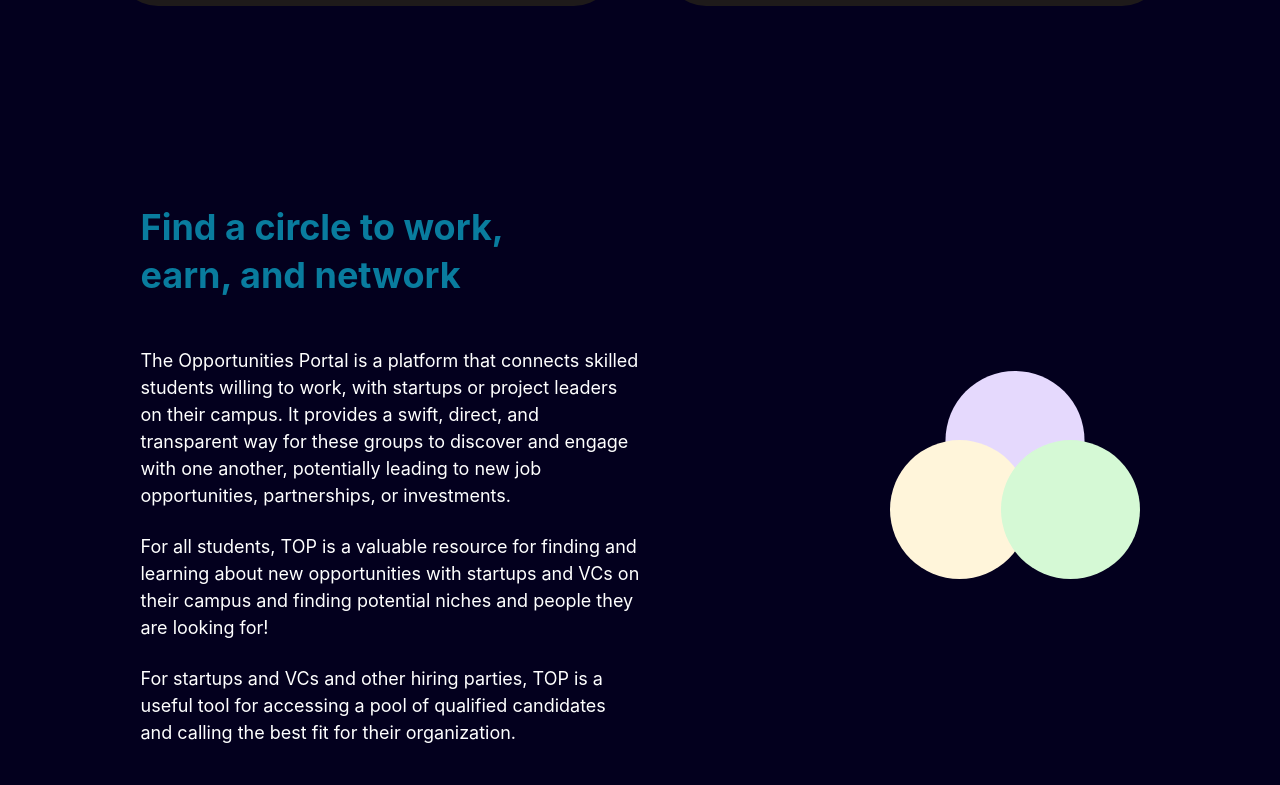
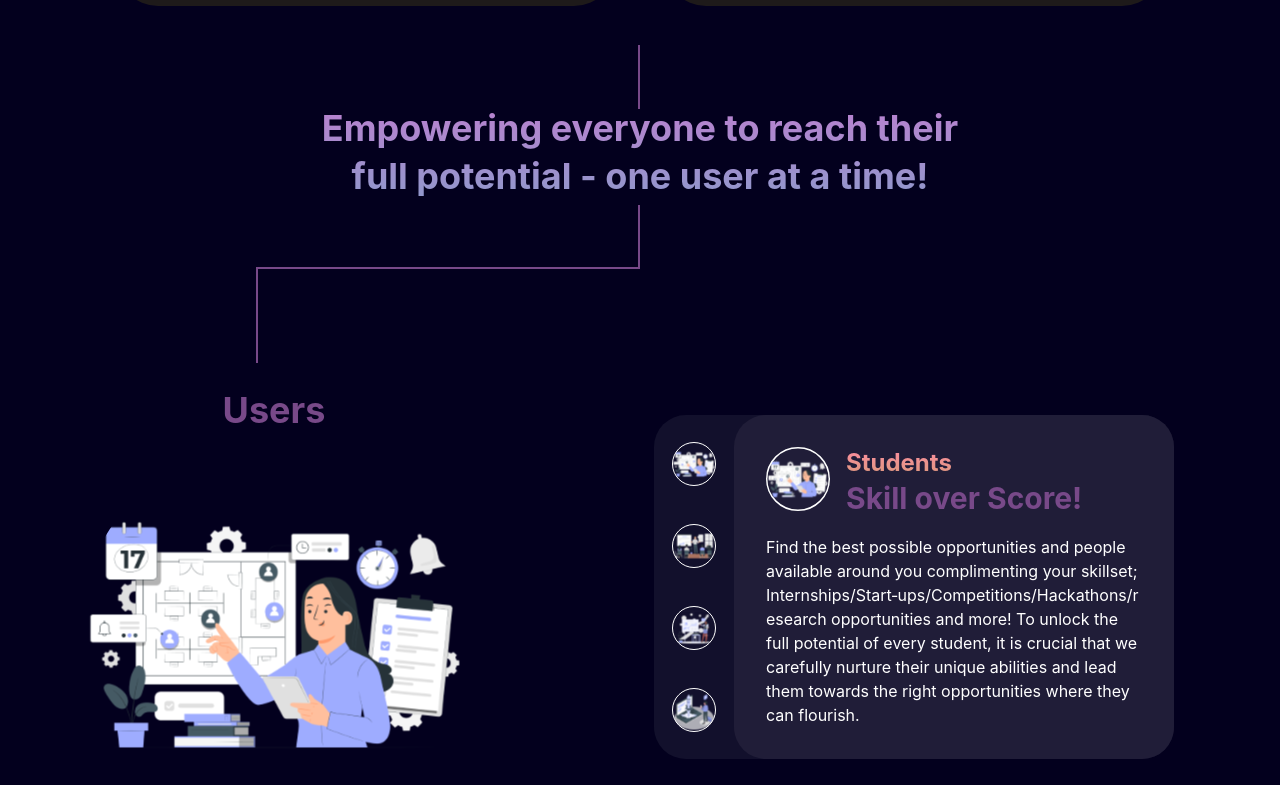
Before and after one commit to The-Opportunties-Portal/top-landing, a Next.js app: page / in a window 1280 px wide. Shown: the part 1555-2340 px from the top of the page. Built offline with nearby package versions, Linux system fonts and the light colour scheme.

Commit message:
Add some lines

```diff
--- a/components/index/Opportunities.tsx
+++ b/components/index/Opportunities.tsx
@@ -16,7 +16,7 @@ export const Opportunities = () => {
         w="100%"
         mb={{ base: 2, lg: 8 }}
         textAlign={{
-          base: "start",
+          base: "center",
           sm: "center",
         }}
         fontSize={{
@@ -37,7 +37,7 @@ export const Opportunities = () => {
           lg: "5xl",
         }}
         textAlign={{
-          base: "start",
+          base: "center",
           sm: "center",
         }}
         pl={{ base: 8, sm: 4, md: 0 }}
--- a/components/index/Users.tsx
+++ b/components/index/Users.tsx
@@ -1,4 +1,4 @@
-import { Box, Flex, Heading, Image, Text } from "@chakra-ui/react";
+import { Box, Flex, Heading, Image, Stack, Text } from "@chakra-ui/react";
 import React, { useState } from "react";
 import { motion } from "framer-motion";
 
@@ -125,12 +125,14 @@ export const Users = () => {
       pt={{ base: "48px", md: "60px" }}
       color="white"
       bg="rgba(3, 0, 30, 1)"
+      position={"relative"}
+      zIndex={0}
     >
       <Heading
         textAlign={"center"}
         fontSize={{
-          base: "3xl",
-          md: "5xl",
+          base: "xl",
+          md: "4xl",
         }}
         mb={{ base: 4, md: 32 }}
         sx={{
@@ -138,10 +140,28 @@ export const Users = () => {
           WebkitBackgroundClip: "text",
           WebkitTextFillColor: "transparent",
         }}
+        maxW={{ base: 500, md: 700 }}
+        mx="auto"
       >
-        Type of Users
+        Empowering everyone to reach their full potential - one user at a time!
       </Heading>
-      <Flex
+      <Box
+        position={"absolute"}
+        top={{ base: 105, md: 160 }}
+        w="50vw"
+        h={{ base: 12, md: 16 }}
+        borderRight={"2px solid rgba(120, 73, 137, 1)"}
+      />
+      <Box
+        position={"absolute"}
+        top={{ base: 100, md: 222 }}
+        ml="20vw"
+        w="30vw"
+        h={{ base: 12, md: 24 }}
+        borderTop={{ md: "2px solid rgba(120, 73, 137, 1)" }}
+        borderLeft={{ md: "2px solid rgba(120, 73, 137, 1)" }}
+      />
+      <Stack
         direction={{
           base: "column",
           md: "row",
@@ -151,12 +171,12 @@ export const Users = () => {
         flexGrow={1}
         gap={{ sm: 12, md: 0 }}
       >
-        <Box className="users">
+        <Box className="users" pt={{ base: 12 }}>
           <Heading
             color={"#784989"}
             textAlign="center"
             fontSize={{
-              base: "0px",
+              base: "2xl",
               md: "4xl",
             }}
           >
@@ -173,12 +193,14 @@ export const Users = () => {
             variants={usersImageVariant}
             initial="hidden"
             animate="visible"
+            mx="auto"
           />
         </Box>
+        <Flex>
           <Flex
+            w={{ base: "100%", md: "100%" }}
             bg={"#12102c"}
             borderRadius={32}
-          h="fit-content"
             direction={{ base: "column", sm: "row" }}
             mx={8}
           >
@@ -274,7 +296,7 @@ export const Users = () => {
                 <Box>
                   <Heading
                     as={motion.h2}
-                  key={user.type}
+                    key={user.type as React.Key}
                     fontSize={{
                       base: "lg",
                       md: "xl",
@@ -296,7 +318,7 @@ export const Users = () => {
                   </Heading>
                   <Heading
                     as={motion.h1}
-                  key={user.heading}
+                    key={user.heading as React.Key}
                     fontSize={{
                       base: "xl",
                       md: "2xl",
@@ -314,7 +336,7 @@ export const Users = () => {
               </Flex>
               <Text
                 as={motion.p}
-              key={user.content}
+                key={user.content as React.Key}
                 fontSize={{
                   base: "xs",
                   md: "sm",
@@ -329,6 +351,7 @@ export const Users = () => {
             </Box>
           </Flex>
         </Flex>
+      </Stack>
     </Flex>
   );
 };
--- a/pages/index.tsx
+++ b/pages/index.tsx
@@ -26,18 +26,25 @@ export default function Home() {
         <Hero />
       </Flex>
 
-      {/* <Box
+      <Box
         position={"absolute"}
-        transform="-50%"
         w="50vw"
-        h={12}
+        h={{ base: 16, lg: 24 }}
         borderRight={"2px solid rgba(236, 155, 131, 1)"}
-      /> */}
+      />
 
       <Opportunities />
 
+      <Box
+        position={"absolute"}
+        w="50vw"
+        h={{ base: 12, md: 16 }}
+        borderRight={"2px solid rgba(120, 73, 137, 1)"}
+        zIndex={1}
+      />
+
+      <Users />
       <Network />
-      <Users />
 
       <KnowMore />
 
```
Lines whose indentation alone changed are shown as unchanged.
